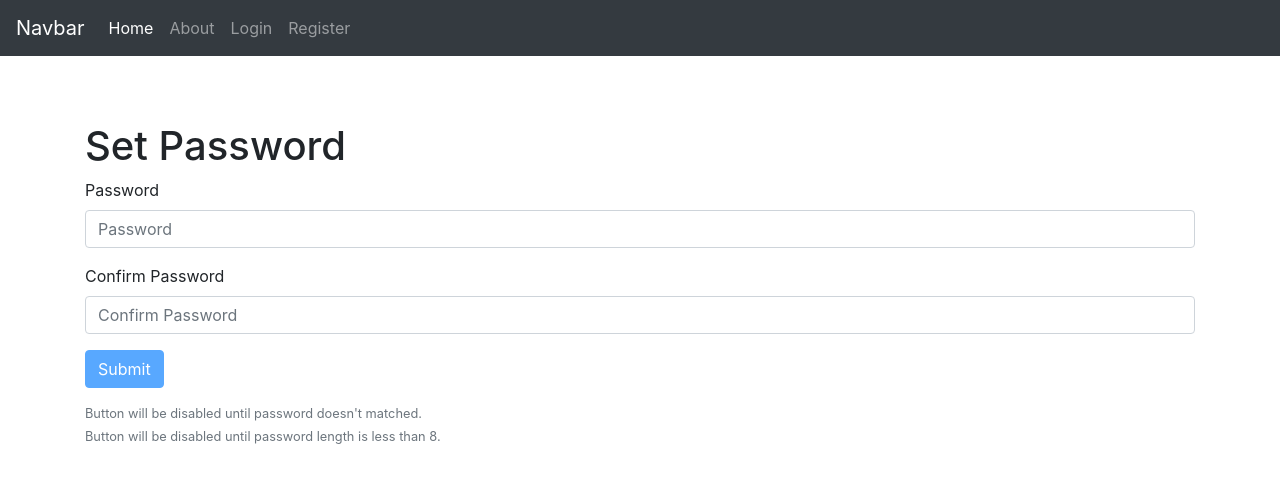
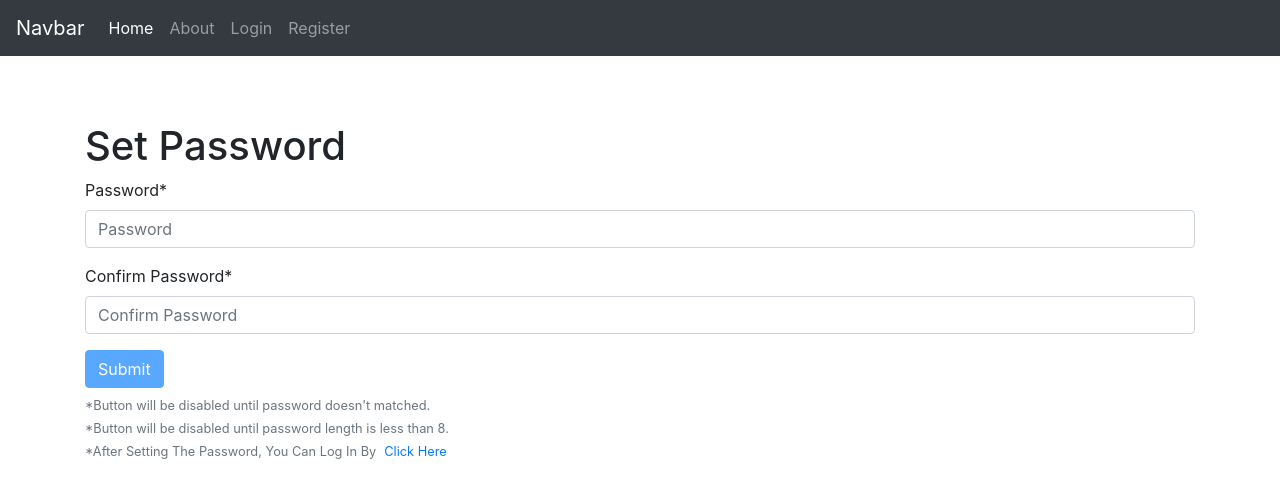
Before and after one commit to JKP-2001/cyber-message-hub-frontend, a React (Create React App) app: page /setPassword/1 in a window 1280 px wide. Shown: the top 498 px of the page. Built offline with nearby package versions, Linux system fonts and the light colour scheme.

Commit message:
Added UI

```diff
--- a/src/Context/LoginContext/AuthState.jsx
+++ b/src/Context/LoginContext/AuthState.jsx
@@ -10,9 +10,9 @@ const AuthState = (props) => {
     //     setUser(value);
     // }
 
-    const url = "https://cross-origin-web.herokuapp.com";
+    // const url = "https://cross-origin-web.herokuapp.com";
 
-    // const url = "http://localhost:5000";
+    const url = "http://localhost:5000";
 
 
     const registerUser = async (name, email) => {
--- a/src/components/Home.jsx
+++ b/src/components/Home.jsx
@@ -1,9 +1,14 @@
-import React from 'react'
+import React, { useState } from 'react'
+
+
+
 
 const Home = () => {
+
+
   return (
     <div>
-      <h1>Hello Google</h1>
+      <div className="container mx-10"><h1>Hey There</h1></div>
     </div>
   )
 }
--- a/src/components/ResetPassword.jsx
+++ b/src/components/ResetPassword.jsx
@@ -2,19 +2,21 @@ import React, { useState, useContext } from 'react'
 import AuthContext from "../Context/LoginContext/AuthContext"
 import { useParams } from "react-router-dom";
 import Loader from "./Loader"
+import {Link} from "react-router-dom"
 
 const SetPassword = (props) => {
     const { resetPassword } = useContext(AuthContext);
     const params = useParams();
     const [password, setpassword] = useState({ password: "", Cpassword: "" });
     const [ismatch, setIsMatch] = useState(false);
+
     const submit = async (e) => {
             e.preventDefault();
             setIsMatch(true)
             const x = await resetPassword(password.password, params.token, params.id);
             setIsMatch(false);
             if(x===200){
-                props.showAlert("success","Your Password Has Been Successfully Changed.",5000)
+                props.showAlert("success","Your Password Has Been Successfully Changed. You Can Login Now",5000)
             }
             else if(x==401 || x===402){
                 props.showAlert("danger","Unexpected Error Occur, Please try again.",5000)
@@ -58,6 +60,7 @@ const SetPassword = (props) => {
                 <small id="emailHelp2" className="form-text text-muted">Button will be disabled until password doesn't matched. </small>
                 <small id="emailHelp" className="form-text text-muted">Button will be disabled until password length is less than 8. </small>
 
+                <small id="emailHelp" className="form-text text-muted my-1">*After Re-Setting The Password, You Can Log In By<Link className="mx-2" to="/login" role="button">Click Here</Link></small>
                 </div>
             </form>
         </div>
--- a/src/components/SetPassword.jsx
+++ b/src/components/SetPassword.jsx
@@ -2,6 +2,7 @@ import React, { useState, useContext } from 'react'
 import AuthContext from "../Context/LoginContext/AuthContext"
 import { useParams } from "react-router-dom";
 import Loader from "./Loader"
+import {Link} from "react-router-dom"
 
 const SetPassword = (props) => {
     const { setPassword } = useContext(AuthContext);
@@ -38,20 +39,22 @@ const SetPassword = (props) => {
             <h1>{props.message}</h1>
             <form className="my-2">
                 <div className="form-group">
-                    <label htmlFor="exampleInputPassword1">Password</label>
+                    <label htmlFor="exampleInputPassword1">Password*</label>
                     <input type="password" className="form-control" id="exampleInputPassword1" name="password" value={password.password} placeholder="Password" onChange={change} />
                 </div>
 
                 <div className="form-group">
-                    <label htmlFor="exampleInputPassword1">Confirm Password</label>
+                    <label htmlFor="exampleInputPassword1">Confirm Password*</label>
                     <input type="password" className="form-control" id="exampleInputPassword1" name="Cpassword" value={password.Cpassword} placeholder="Confirm Password" onChange={change} />
                 </div>
 
                 <button type="submit" className="btn btn-primary" onClick={submit} disabled={password.password.length>=8 & password.password === password.Cpassword?false:true}>Submit</button>
-                <div className="my-3">
-                <small id="emailHelp2" className="form-text text-muted">Button will be disabled until password doesn't matched. </small>
-                <small id="emailHelp" className="form-text text-muted">Button will be disabled until password length is less than 8. </small>
 
+                <div className="my-2">
+                <small id="emailHelp2" className="form-text text-muted">*Button will be disabled until password doesn't matched. </small>
+                <small id="emailHelp3" className="form-text text-muted">*Button will be disabled until password length is less than 8. </small>
+
+                <small id="emailHelp" className="form-text text-muted my-1">*After Setting The Password, You Can Log In By<Link className="mx-2" to="/login" role="button">Click Here</Link></small>
                 </div>
             </form>
         </div>
```
